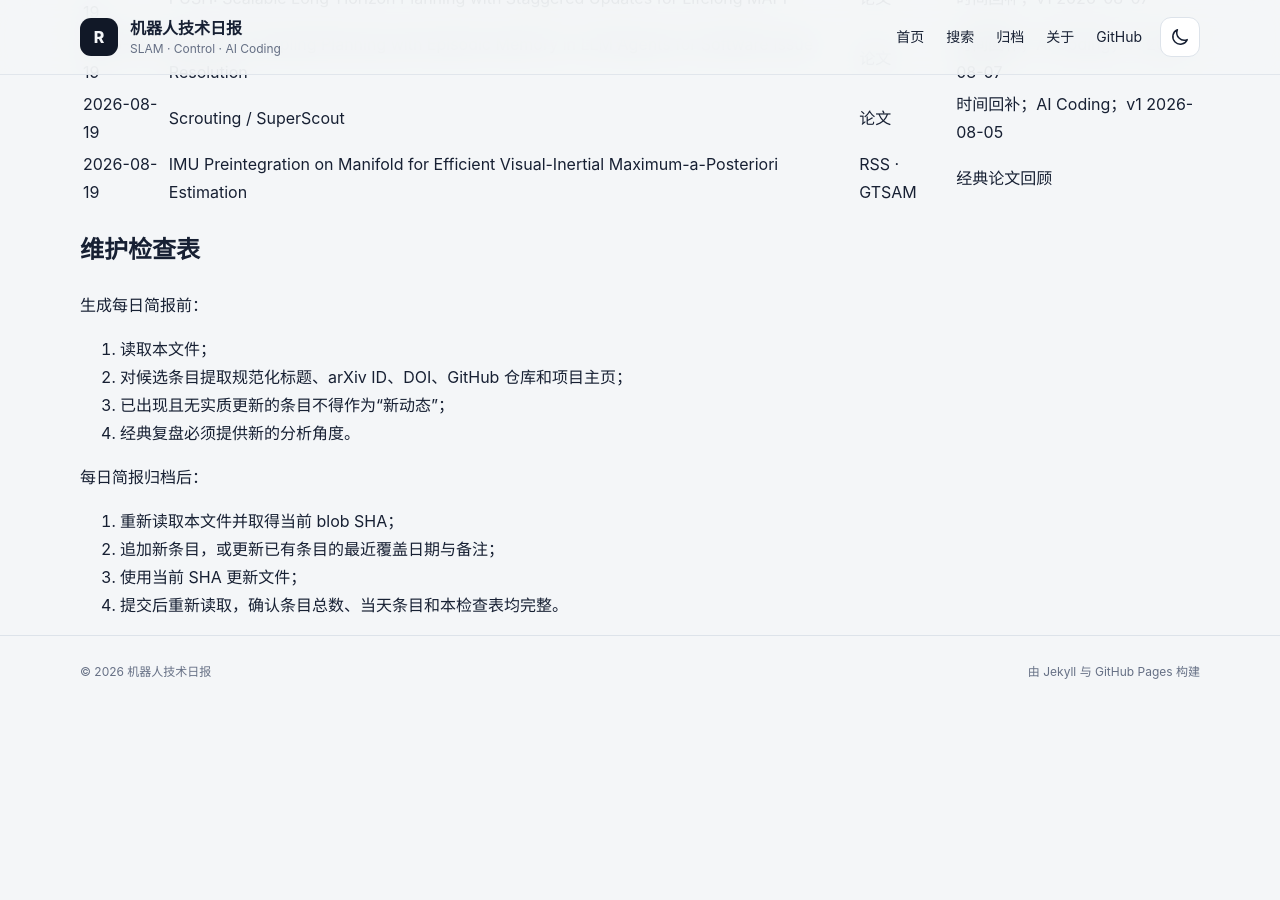
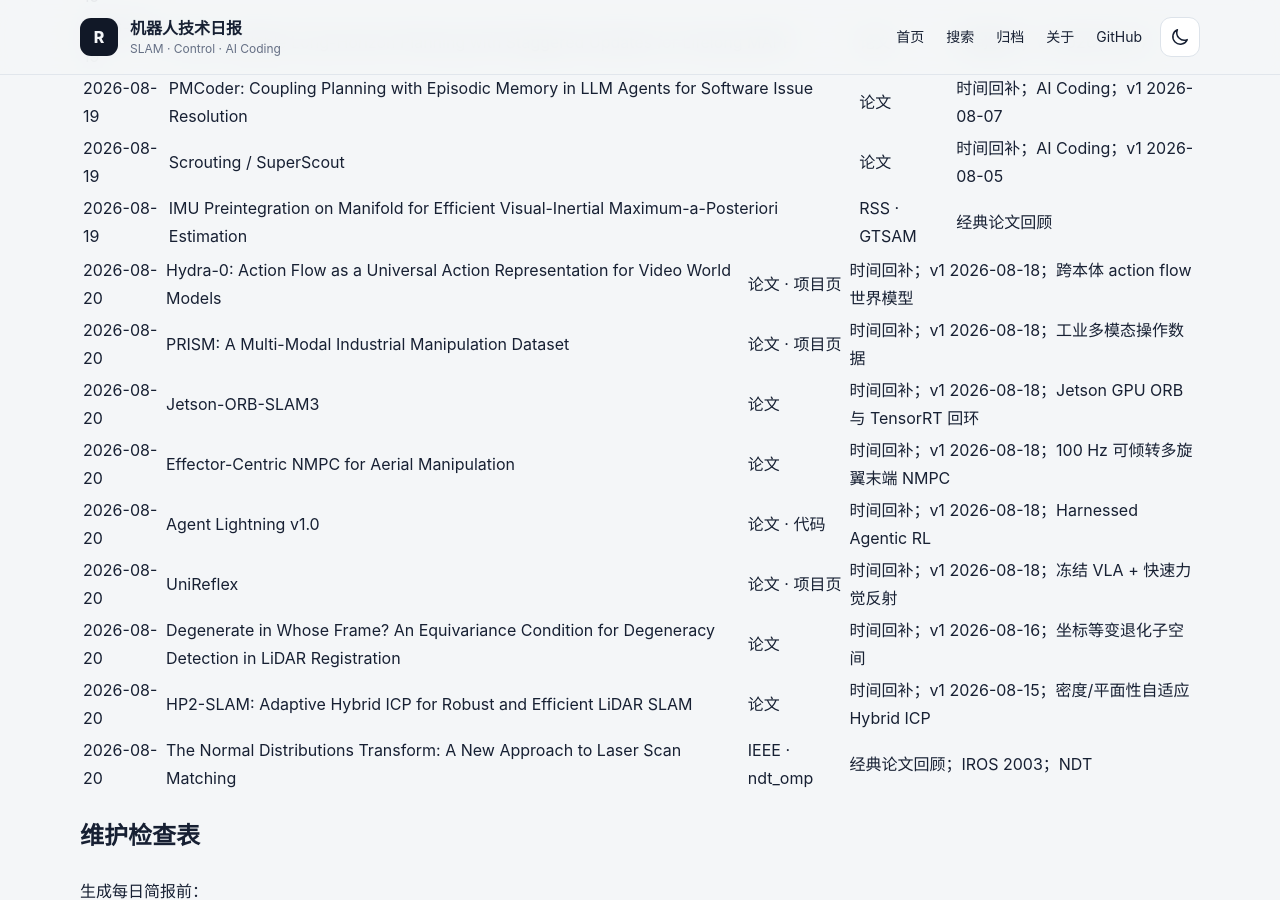
Before and after one commit to helywin/daily, a Jekyll site: the page built from robotics-brief-covered-items.md, in a window 1280 px wide and 900 px high, scrolled down 22579 px. Built offline with Jekyll 4.4.1, drawn with Linux system fonts in a browser that asks for light colours; our own code applies the rules of GitHub Pages for plain Markdown files; before the commit the page ends 23287 px from its top, so only the background shows below that; some of the changed text lies outside the part shown.

Commit message:
docs: update robotics brief coverage index for 2026-08-20

```diff
--- a/robotics-brief-covered-items.md
+++ b/robotics-brief-covered-items.md
@@ -1,6 +1,6 @@
 # 机器人技术简报已覆盖条目索引
 
-> 最后更新：2026-08-19（Asia/Shanghai）
+> 最后更新：2026-08-20（Asia/Shanghai）
 >
 > 用途：每日简报选题前强制查重。本文件保留全部历史条目的最近覆盖日期、规范标题、至少一个可直接访问的原始来源和必要备注。
 >
@@ -35,6 +35,8 @@
 > 2026-08-18 新增 8 条主动态与 1 条经典论文回顾，共 352 条。
 >
 > 2026-08-19 新增 8 条主动态与 1 条经典论文回顾，共 361 条。
+>
+> 2026-08-20 新增 8 条主动态与 1 条经典论文回顾，共 370 条。
 
 ## 已核验条目
 
@@ -355,7 +357,7 @@
 | 2026-08-14 | Adaptation of Generalist Robot Policies with Minimal Data / MiDAS | [论文](https://arxiv.org/abs/2608.11363) | 09:32 更新版；时间回补；单示范 + 在线 residual RL |
 | 2026-08-14 | Self-Evolving Embodied Agents via Skill-Harness Evolution / SHAPER | [论文](https://arxiv.org/abs/2608.11350) | 09:32 更新版；时间回补；冻结模型、进化 skill+harness |
 | 2026-08-14 | The Devil Is in the Interface: Evaluating How Tool Architecture Shapes Coding Agent Behavior | [论文](https://arxiv.org/abs/2608.11386) | 09:32 更新版；时间回补；Coding Agent 工具架构 |
-| 2026-08-14 | LeGO-LOAM: Lightweight and Ground-Optimized Lidar Odometry and Mapping on Variable Terrain | [论文信息](https://researchwith.stevens.edu/en/publications/lego-loam-lightweight-and-ground-optimized-lidar-odometry-and-map/) · [代码](https://github.com/RobustFieldAutonomyLab/LeGO-LOAM) · [DOI](https://doi.org/10.1109/IROS.2018.8594299) | 09:32 更新版经典论文回顾 |
+| 2026-08-14 | LeGO-LOAM: Lightweight and Ground-Optimized Lidar Odometry and Mapping on Variable Terrain | [论文信息](https://researchwith.stevens.edu/en/publications/lego-loam-lightweight-and-ground-optimized-lidar-odometry-and-map/) · [代码](https://github.com/RobustFieldAutonomyLab/LeGO-LOAM) · [DOI](https://doi.org/10.1109/IROS45743.2020.9341176) | 09:32 更新版经典论文回顾 |
 | 2026-08-15 | LifelongCrossNav: Persistent 3D Semantic Memory for Cross-Floor Multi-Object Navigation | [论文](https://arxiv.org/abs/2608.07079) · [项目页](https://flageval-baai.github.io/LifelongCrossNavPage) | 时间回补；跨楼层连续多目标持久 3D 语义记忆 |
 | 2026-08-15 | Vernata: Self-Supervised Learning of LiDAR Point Representations | [论文](https://arxiv.org/abs/2608.06919) · [代码](https://github.com/rai-opensource/vernata) | 时间回补；IROS 2026；多教师 LiDAR 自监督表征 |
 | 2026-08-15 | AutoIntervene: Calibrated Intervention for Action-Chunking Imitation Learning Policies | [论文](https://arxiv.org/abs/2608.07065) · [项目页](https://aus.bot/research/autointervene/) | 时间回补；visual-action support 自动人工接管 |
@@ -405,6 +407,16 @@
 | 2026-08-19 | Scrouting / SuperScout | [论文](https://arxiv.org/abs/2608.04804) | 时间回补；AI Coding；v1 2026-08-05 |
 | 2026-08-19 | IMU Preintegration on Manifold for Efficient Visual-Inertial Maximum-a-Posteriori Estimation | [RSS](https://www.roboticsproceedings.org/rss11/p06.html) · [GTSAM](https://github.com/borglab/gtsam) | 经典论文回顾 |
 
+| 2026-08-20 | Hydra-0: Action Flow as a Universal Action Representation for Video World Models | [论文](https://arxiv.org/abs/2608.14862) · [项目页](https://nvidia-isaac.github.io/video_to_data/hydra-0/) | 时间回补；v1 2026-08-18；跨本体 action flow 世界模型 |
+| 2026-08-20 | PRISM: A Multi-Modal Industrial Manipulation Dataset | [论文](https://arxiv.org/abs/2608.14769) · [项目页](https://prism-dataset.github.io/) | 时间回补；v1 2026-08-18；工业多模态操作数据 |
+| 2026-08-20 | Jetson-ORB-SLAM3 | [论文](https://arxiv.org/abs/2608.14720) | 时间回补；v1 2026-08-18；Jetson GPU ORB 与 TensorRT 回环 |
+| 2026-08-20 | Effector-Centric NMPC for Aerial Manipulation | [论文](https://arxiv.org/abs/2608.14694) | 时间回补；v1 2026-08-18；100 Hz 可倾转多旋翼末端 NMPC |
+| 2026-08-20 | Agent Lightning v1.0 | [论文](https://arxiv.org/abs/2608.14473) · [代码](https://github.com/microsoft/agent-lightning) | 时间回补；v1 2026-08-18；Harnessed Agentic RL |
+| 2026-08-20 | UniReflex | [论文](https://arxiv.org/abs/2608.14372) · [项目页](https://unireflex.github.io/) | 时间回补；v1 2026-08-18；冻结 VLA + 快速力觉反射 |
+| 2026-08-20 | Degenerate in Whose Frame? An Equivariance Condition for Degeneracy Detection in LiDAR Registration | [论文](https://arxiv.org/abs/2608.15532) | 时间回补；v1 2026-08-16；坐标等变退化子空间 |
+| 2026-08-20 | HP2-SLAM: Adaptive Hybrid ICP for Robust and Efficient LiDAR SLAM | [论文](https://arxiv.org/abs/2608.14996) | 时间回补；v1 2026-08-15；密度/平面性自适应 Hybrid ICP |
+| 2026-08-20 | The Normal Distributions Transform: A New Approach to Laser Scan Matching | [IEEE](https://ieeexplore.ieee.org/document/1249285/) · [ndt_omp](https://github.com/koide3/ndt_omp) | 经典论文回顾；IROS 2003；NDT |
+
 ## 维护检查表
 
 生成每日简报前：
```
